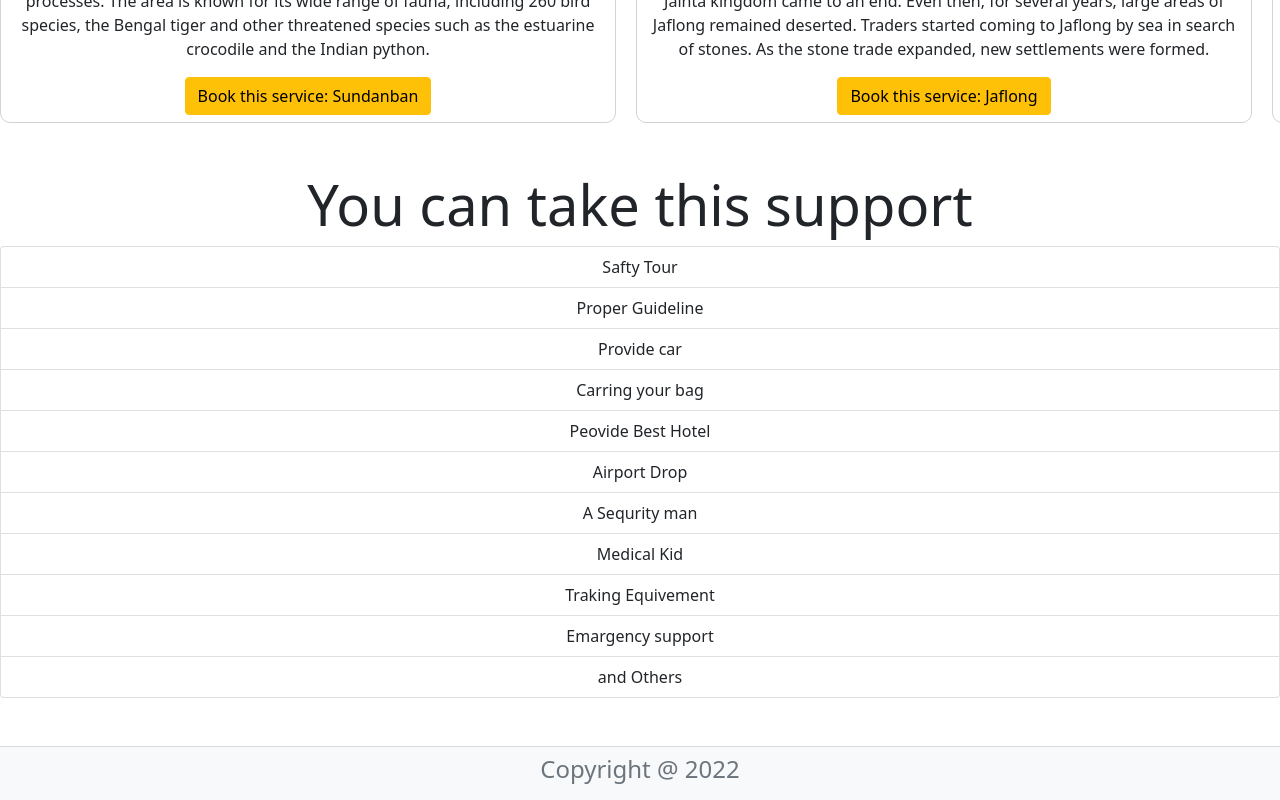
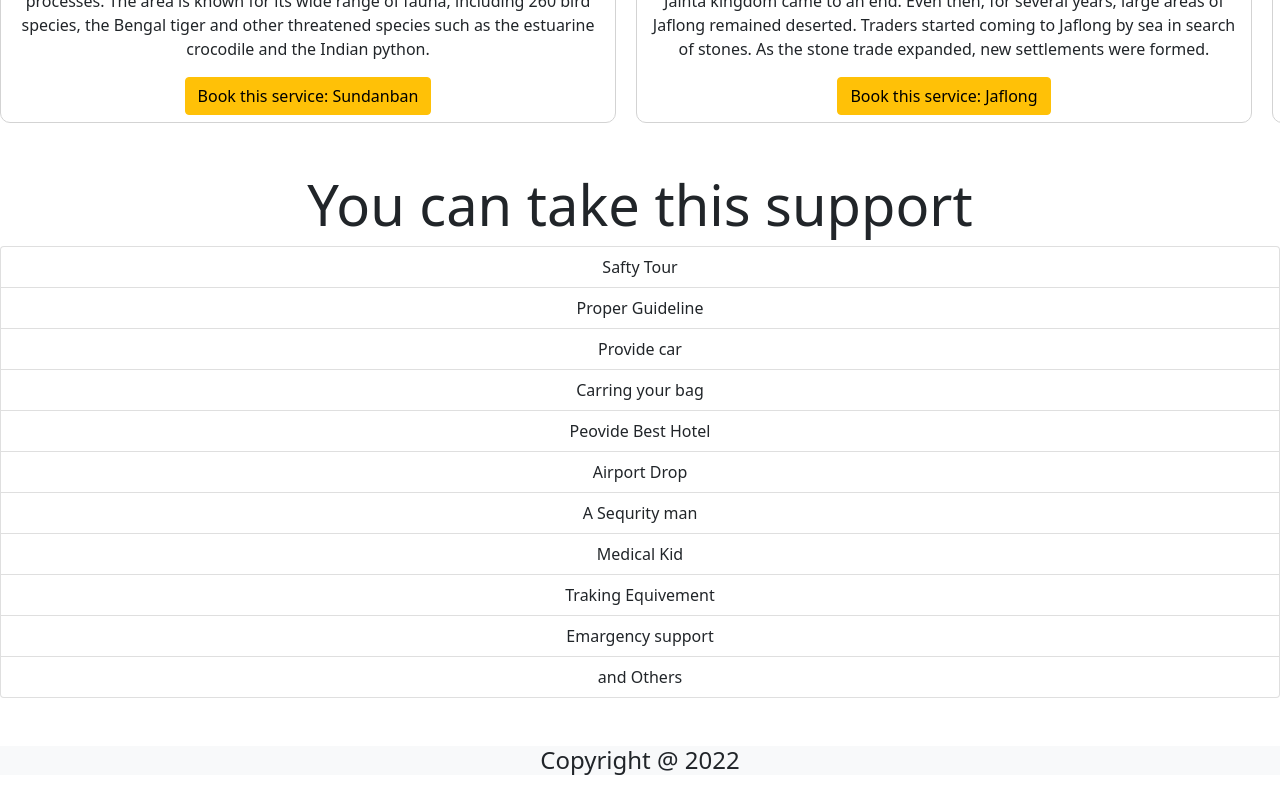
Before and after one commit to RubayatHassan/Tourist-Site_client, a React (Create React App) app: page / in a window 1280 px wide. Shown: the part 2690-3490 px from the top of the page. Built offline with nearby package versions, Linux system fonts and the light colour scheme.

Commit message:
final commit

```diff
--- a/src/components/Footer/Footer.js
+++ b/src/components/Footer/Footer.js
@@ -4,7 +4,7 @@ const Footer = () => {
     const today = new Date();
     const year = today.getFullYear();
     return (
-        <footer className='text-center mt-5 card-footer text-muted bg-light'>
+        <footer className='text-center mt-5 mb-0 bg-light'>
             <h4>Copyright @ {year} </h4>
         </footer>
     );
```
